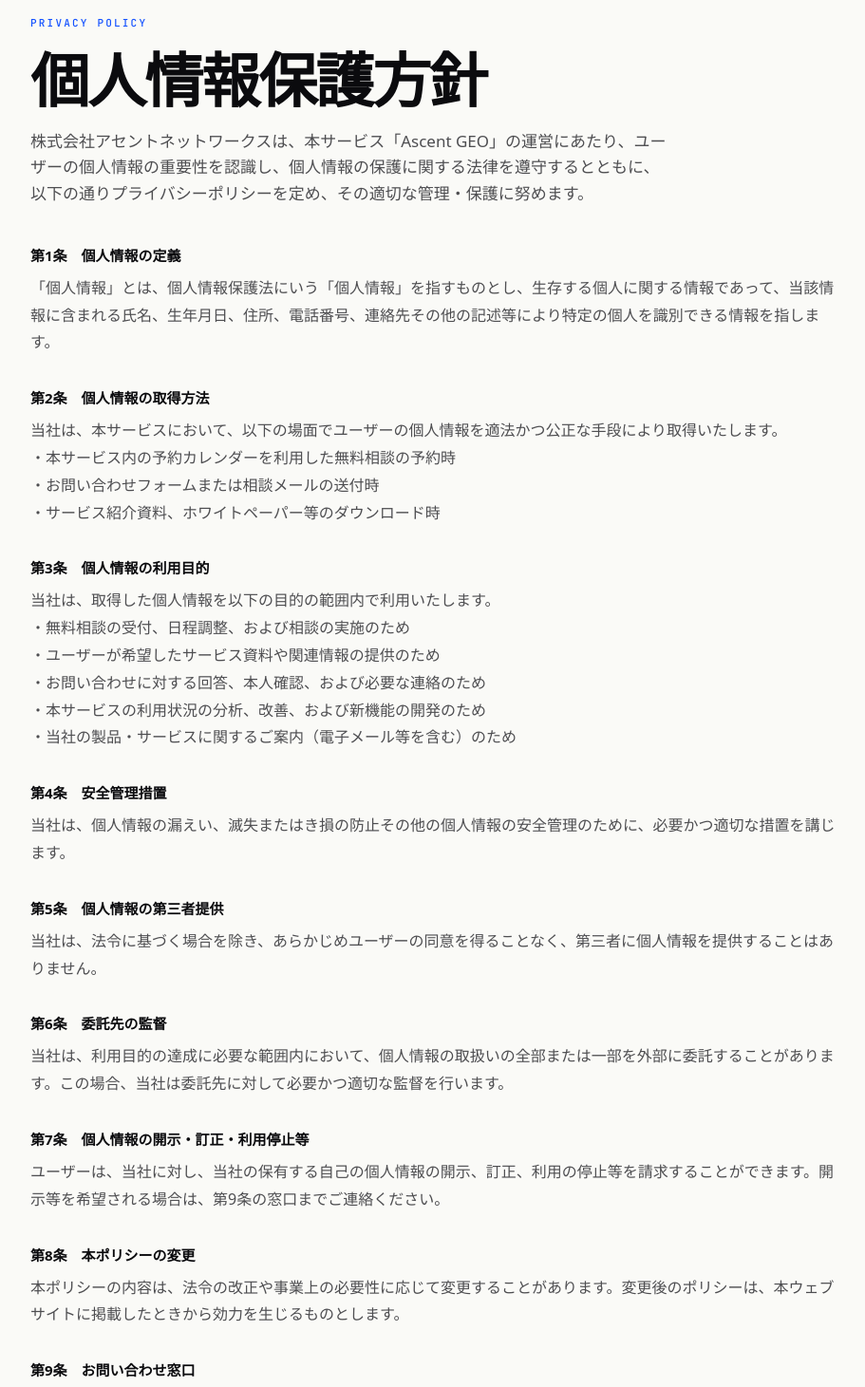
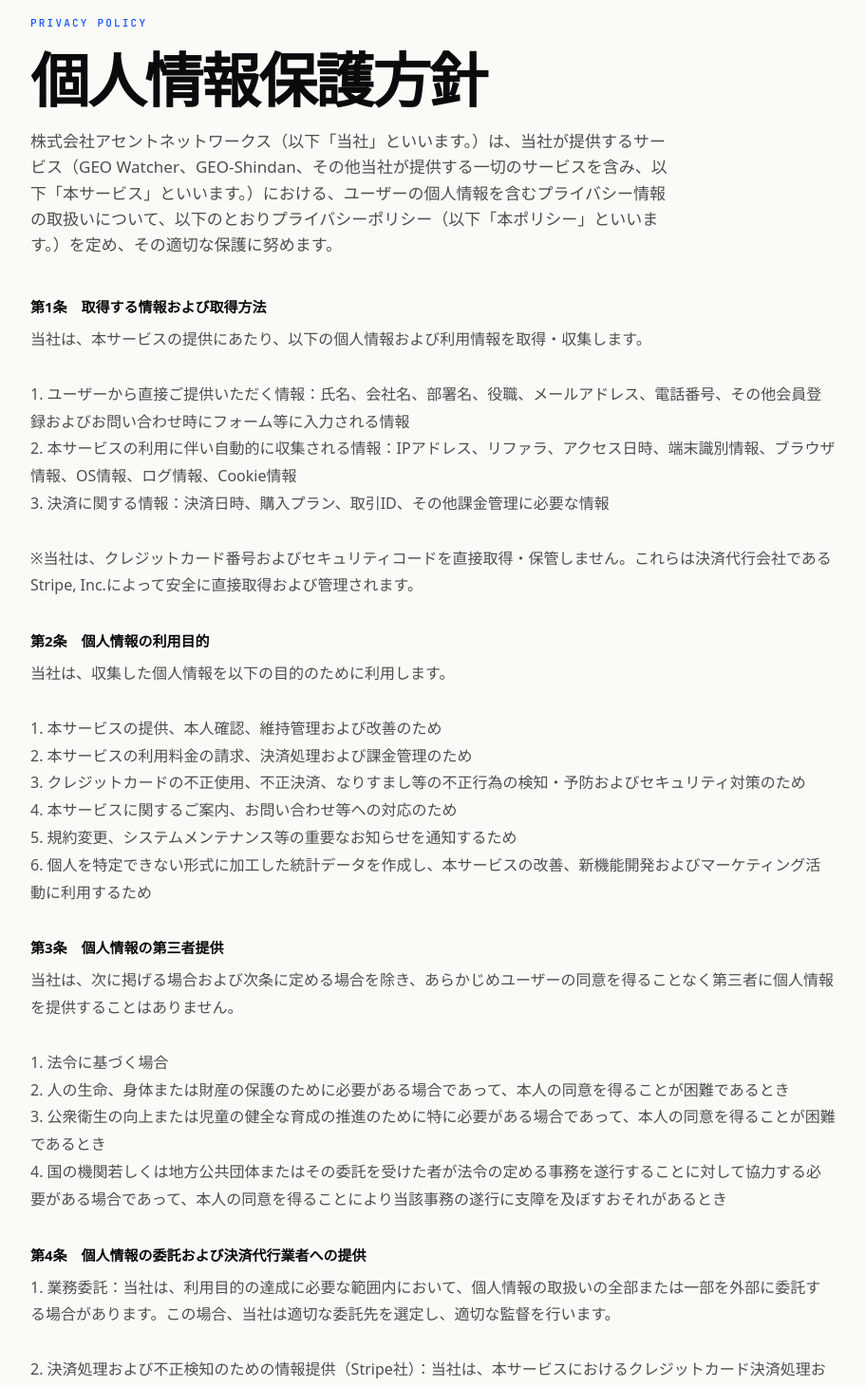
Before and after one commit to davidkim-ascent/geo_web, a Next.js app: page /privacy in a window 1280 px wide. Shown: the part 120-1581 px from the top of the page at 95% size, without its empty margins (184-1095 px from the left). Built offline with nearby package versions, Linux system fonts and the light colour scheme; no server answers; a web font is replaced by a local one.

Commit message:
feat: 프라이버시 폴리시 전면 개정 (결제대행사 Stripe 관련 조항 추가)

```diff
--- a/src/app/privacy/page.tsx
+++ b/src/app/privacy/page.tsx
@@ -2,7 +2,7 @@ import type { Metadata } from "next";
 import { buildPageMetadata } from "@/lib/seo";
 
 export const metadata: Metadata = buildPageMetadata({
-  title: '個人情報保護方針 - 株式会社 Ascent Networks',
+  title: '個人情報保護方針 - 株式会社アセントネットワークス',
   description: 'Ascent GEO の個人情報保護方針です。',
   path: '/privacy',
 })
@@ -12,48 +12,48 @@ export const dynamic = 'force-static'
 const sections = [
   {
     article: '第1条',
-    title: '個人情報の定義',
-    body: '「個人情報」とは、個人情報保護法にいう「個人情報」を指すものとし、生存する個人に関する情報であって、当該情報に含まれる氏名、生年月日、住所、電話番号、連絡先その他の記述等により特定の個人を識別できる情報を指します。',
+    title: '取得する情報および取得方法',
+    body: '当社は、本サービスの提供にあたり、以下の個人情報および利用情報を取得・収集します。\n\n1. ユーザーから直接ご提供いただく情報：氏名、会社名、部署名、役職、メールアドレス、電話番号、その他会員登録およびお問い合わせ時にフォーム等に入力される情報\n2. 本サービスの利用に伴い自動的に収集される情報：IPアドレス、リファラ、アクセス日時、端末識別情報、ブラウザ情報、OS情報、ログ情報、Cookie情報\n3. 決済に関する情報：決済日時、購入プラン、取引ID、その他課金管理に必要な情報\n\n※当社は、クレジットカード番号およびセキュリティコードを直接取得・保管しません。これらは決済代行会社であるStripe, Inc.によって安全に直接取得および管理されます。',
   },
   {
     article: '第2条',
-    title: '個人情報の取得方法',
-    body: '当社は、本サービスにおいて、以下の場面でユーザーの個人情報を適法かつ公正な手段により取得いたします。\n・本サービス内の予約カレンダーを利用した無料相談の予約時\n・お問い合わせフォームまたは相談メールの送付時\n・サービス紹介資料、ホワイトペーパー等のダウンロード時',
+    title: '個人情報の利用目的',
+    body: '当社は、収集した個人情報を以下の目的のために利用します。\n\n1. 本サービスの提供、本人確認、維持管理および改善のため\n2. 本サービスの利用料金の請求、決済処理および課金管理のため\n3. クレジットカードの不正使用、不正決済、なりすまし等の不正行為の検知・予防およびセキュリティ対策のため\n4. 本サービスに関するご案内、お問い合わせ等への対応のため\n5. 規約変更、システムメンテナンス等の重要なお知らせを通知するため\n6. 個人を特定できない形式に加工した統計データを作成し、本サービスの改善、新機能開発およびマーケティング活動に利用するため',
   },
   {
     article: '第3条',
-    title: '個人情報の利用目的',
-    body: '当社は、取得した個人情報を以下の目的の範囲内で利用いたします。\n・無料相談の受付、日程調整、および相談の実施のため\n・ユーザーが希望したサービス資料や関連情報の提供のため\n・お問い合わせに対する回答、本人確認、および必要な連絡のため\n・本サービスの利用状況の分析、改善、および新機能の開発のため\n・当社の製品・サービスに関するご案内（電子メール等を含む）のため',
+    title: '個人情報の第三者提供',
+    body: '当社は、次に掲げる場合および次条に定める場合を除き、あらかじめユーザーの同意を得ることなく第三者に個人情報を提供することはありません。\n\n1. 法令に基づく場合\n2. 人の生命、身体または財産の保護のために必要がある場合であって、本人の同意を得ることが困難であるとき\n3. 公衆衛生の向上または児童の健全な育成の推進のために特に必要がある場合であって、本人の同意を得ることが困難であるとき\n4. 国の機関若しくは地方公共団体またはその委託を受けた者が法令の定める事務を遂行することに対して協力する必要がある場合であって、本人の同意を得ることにより当該事務の遂行に支障を及ぼすおそれがあるとき',
   },
   {
     article: '第4条',
-    title: '安全管理措置',
-    body: '当社は、個人情報の漏えい、滅失またはき損の防止その他の個人情報の安全管理のために、必要かつ適切な措置を講じます。',
+    title: '個人情報の委託および決済代行業者への提供',
+    body: '1. 業務委託：当社は、利用目的の達成に必要な範囲内において、個人情報の取扱いの全部または一部を外部に委託する場合があります。この場合、当社は適切な委託先を選定し、適切な監督を行います。\n\n2. 決済処理および不正検知のための情報提供（Stripe社）：当社は、本サービスにおけるクレジットカード決済処理および不正利用（カードの不正使用やなりすまし等）の検知・防止を目的として、以下の決済代行業者に対してユーザーの情報を提供・共有します。\n・提供先：Stripe, Inc. およびその関連会社（以下「Stripe社」）\n・利用目的：クレジットカード決済の処理、本人認証、および不正利用の自動検知・防止\n・提供する情報：氏名、メールアドレス、注文内容、IPアドレス、端末情報、ブラウザ情報、決済関連情報等\n・プライバシーポリシー：Stripe社における個人情報の取扱いについては、同社のStripe プライバシーポリシーをご確認ください。',
   },
   {
     article: '第5条',
-    title: '個人情報の第三者提供',
-    body: '当社は、法令に基づく場合を除き、あらかじめユーザーの同意を得ることなく、第三者に個人情報を提供することはありません。',
+    title: 'Cookieおよび不正利用防止技術の利用',
+    body: '1. Cookieの利用：当社は、本サービスの利便性向上、アクセス解析および適切なサービスの提供を目的としてCookie（クッキー）およびこれに類する技術を使用しています。ユーザーはブラウザの設定によりCookieの受け取りを拒否することができますが、その場合、本サービスの一部機能が利用できなくなる場合があります。\n\n2. 不正利用防止のためのCookieおよび端末情報の収集：当社は、お客様に安全な決済環境を提供し、カード詐欺や不正な取引を防ぐため、Stripe社が提供する決済システムおよび不正対策機能（Stripe Radar等）を利用しています。\n本サービスの決済関連ページにアクセスする際、Stripe社はお客様のブラウザや端末からCookie情報、IPアドレス、デバイスのハードウェア特性、アクセスログ等を自動的に収集・分析します。これらの情報は、不正行為の検知およびセキュリティ向上以外の目的には使用されません。',
   },
   {
     article: '第6条',
-    title: '委託先の監督',
-    body: '当社は、利用目的の達成に必要な範囲内において、個人情報の取扱いの全部または一部を外部に委託することがあります。この場合、当社は委託先に対して必要かつ適切な監督を行います。',
+    title: '安全管理措置',
+    body: '当社は、個人情報の漏洩、滅失または毀損の防止その他の個人情報の安全管理のために、必要かつ適切なセキュリティ対策を講じ、適切な監督を行います。',
   },
   {
     article: '第7条',
-    title: '個人情報の開示・訂正・利用停止等',
-    body: 'ユーザーは、当社に対し、当社の保有する自己の個人情報の開示、訂正、利用の停止等を請求することができます。開示等を希望される場合は、第9条の窓口までご連絡ください。',
+    title: '個人情報の開示・訂正・利用停止・削除',
+    body: '当社は、ユーザー本人から個人情報の開示、訂正、追加、削除、利用の停止または消去を求められた場合、本人確認を行った上で、法令に基づき遅滞なく対応いたします。ご希望の場合は、下記お問い合わせ窓口までご連絡ください。',
   },
   {
     article: '第8条',
     title: '本ポリシーの変更',
-    body: '本ポリシーの内容は、法令の改正や事業上の必要性に応じて変更することがあります。変更後のポリシーは、本ウェブサイトに掲載したときから効力を生じるものとします。',
+    body: '当社は、関連法令の制定・改正、または当社サービスの変更に伴い、本ポリシーを変更することがあります。変更後のプライバシーポリシーは、当社ウェブサイトに掲載した時点から効力を生じるものとします。',
   },
   {
     article: '第9条',
     title: 'お問い合わせ窓口',
-    body: '本ポリシーに関するお問い合わせは、下記の窓口までお願いいたします。\n\n株式会社アセントネットワークス\n個人情報保護担当\nE-mail：privacy@ascentnet.co.jp',
+    body: '本ポリシーに関するお問い合わせ、個人情報の開示・訂正等のご請求は、以下の窓口までご連絡ください。\n\n事業者名：株式会社アセントネットワークス\n代表者：金 志勲\n所在地：東京都中央区晴海1-8-10晴海アイランドトリトンスクエア オフィスタワーX棟8階\n個人情報管理責任者：山本百合子\n連絡先メールアドレス：privacy@ascentnet.co.jp',
   },
 ]
 
@@ -66,7 +66,7 @@ export default function PrivacyPage() {
           個人情報保護方針
         </h2>
         <p className="mt-4 max-w-2xl text-[17px] leading-[1.6] text-[#4e4e51]">
-          株式会社アセントネットワークスは、本サービス「Ascent GEO」の運営にあたり、ユーザーの個人情報の重要性を認識し、個人情報の保護に関する法律を遵守するとともに、以下の通りプライバシーポリシーを定め、その適切な管理・保護に努めます。
+          株式会社アセントネットワークス（以下「当社」といいます。）は、当社が提供するサービス（GEO Watcher、GEO-Shindan、その他当社が提供する一切のサービスを含み、以下「本サービス」といいます。）における、ユーザーの個人情報を含むプライバシー情報の取扱いについて、以下のとおりプライバシーポリシー（以下「本ポリシー」といいます。）を定め、その適切な保護に努めます。
         </p>
       </div>
 
@@ -81,7 +81,7 @@ export default function PrivacyPage() {
         ))}
       </div>
 
-      <p className="mt-10 text-[14px] text-[#4e4e51]">附則：2026年5月1日 制定・施行</p>
+      <p className="mt-10 text-[14px] text-[#4e4e51]">改定日：2026年8月4日</p>
     </div>
   )
 }
```
